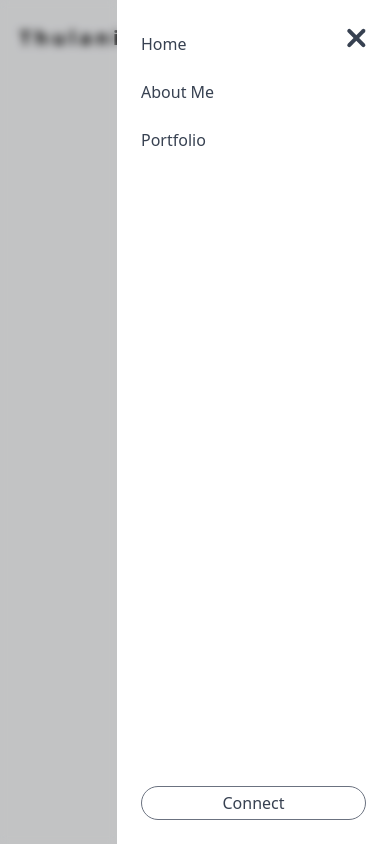
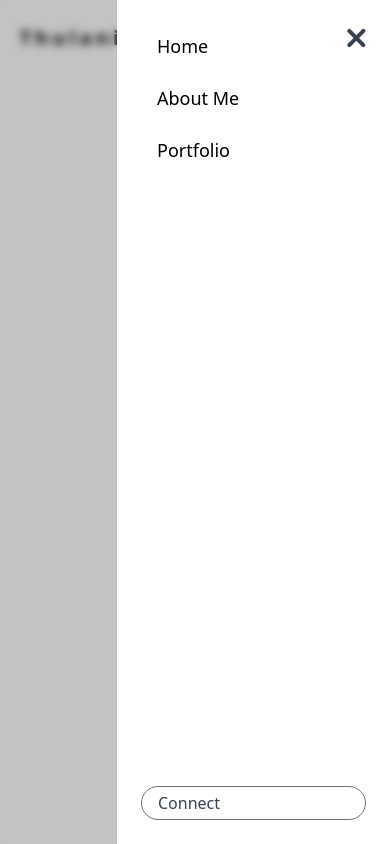
Before and after one commit to thulanigamtee/portfolio-website, an Angular app: page / in a window 390 px wide. Both pictures are taken after a click on the button 358 px from the left and 38 px from the top of the page. Built offline with nearby package versions, Linux system fonts and the light colour scheme; grey boxes are pictures that could not be loaded; a web font is replaced by a local one.

Commit message:
add connect button on mobile

```diff
--- a/src/app/components/layout/header/navbar/navbar.component.html
+++ b/src/app/components/layout/header/navbar/navbar.component.html
@@ -1,16 +1,39 @@
 <nav
   [ngClass]="{ hidden: !isMobileMenuActive }"
   [class.active]="isMobileMenuActive"
-  class="absolute flex flex-col justify-between top-0 right-0 z-50 px-6 pt-8 bg-white md:bg-transparent w-[70vw] h-full mobile-menu md:block md:top-auto md:right-auto md:w-auto lg:w-[40vw] md:rounded-full md:relative md:py-2 md:px-6"
+  class="absolute top-0 right-0 z-50 flex flex-col justify-between w-[70vw] max-w-[340px] md:max-w-max h-full px-6 pt-8 bg-white md:bg-transparent mobile-menu md:block md:top-auto md:right-auto md:w-auto md:rounded-full md:relative md:py-2 md:px-6"
 >
   <ul class="flex flex-col gap-y-6 md:gap-x-6 md:flex-row lg:justify-evenly">
     @for(link of navigationLinks; track $index) {
     <li>
-      <a [routerLink]="link.path" class="text-gray-700 capitalize">{{
-        link.name
-      }}</a>
+      <a
+        [routerLink]="link.path"
+        class="px-4 lg:px-6 py-2 text-lg capitalize rounded-full hover:text-white hover:bg-[#242424]"
+        >{{ link.name }}</a
+      >
     </li>
     }
   </ul>
-  <app-button [label]="'connect'" [customStyle]="'w-full mb-6 md:hidden'" />
+  <app-button
+    [label]="'connect'"
+    [customStyle]="
+      'flex md:hidden justify-between items-center gap-x- w-full mb-6'
+    "
+  >
+    <svg
+      width="10"
+      height="10"
+      viewBox="0 0 13 13"
+      fill="none"
+      xmlns="http://www.w3.org/2000/svg"
+    >
+      <path
+        d="M1 12L12 1M12 1H2.1M12 1V10.9"
+        stroke="#242424"
+        stroke-width="2"
+        stroke-linecap="round"
+        stroke-linejoin="round"
+      />
+    </svg>
+  </app-button>
 </nav>
```
